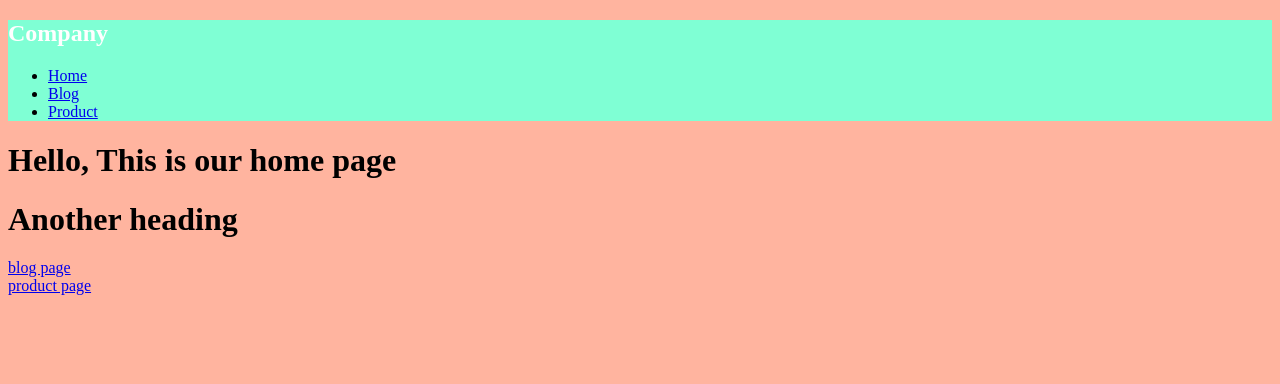
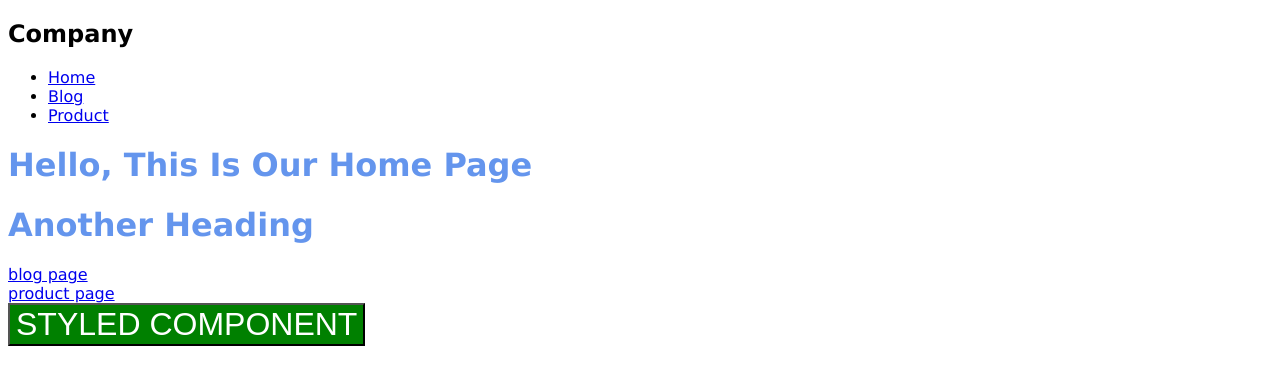
Before and after one commit to yuchehsieh/gatsby-turtorial, a Gatsby site: page / in a window 1280 px wide. Built offline with nearby package versions, Linux system fonts and the light colour scheme; Gatsby itself is replaced by a stand-in of ours.

Commit message:
using styled-component, simple Button example

```diff
--- a/gatsby-config.js
+++ b/gatsby-config.js
@@ -7,5 +7,11 @@
 module.exports = {
   plugins: [
     `gatsby-plugin-sass`,
+    {
+      resolve: `gatsby-plugin-styled-components`,
+      options: {
+        // Add any options here
+      },
+    },
   ]
 }
--- a/package.json
+++ b/package.json
@@ -14,11 +14,14 @@
     "test": "echo \"Write tests! -> https://gatsby.dev/unit-testing\" && exit 1"
   },
   "dependencies": {
+    "babel-plugin-styled-components": "^1.10.7",
     "gatsby": "^2.19.7",
     "gatsby-plugin-sass": "^2.1.27",
+    "gatsby-plugin-styled-components": "^3.1.18",
     "node-sass": "^4.13.1",
     "react": "^16.12.0",
-    "react-dom": "^16.12.0"
+    "react-dom": "^16.12.0",
+    "styled-components": "^5.0.0"
   },
   "devDependencies": {
     "prettier": "^1.19.1"
--- /dev/null
+++ b/src/components/button.js
@@ -0,0 +1,8 @@
+import styled from 'styled-components';
+
+export const Button = styled.button`
+    background: green;
+    color: white;
+    font-size: 2rem;
+    display: 'inline-block;
+ `;
--- a/src/components/layout.js
+++ b/src/components/layout.js
@@ -1,7 +1,7 @@
 import React from "react"
 import Navbar from "./navbar"
-// import './layout.css';
-import '../sass/layout.scss';
+import './layout.css';
+// import '../sass/layout.scss';
 
 const Layout = ({ children }) => {
   return (
--- a/src/components/navbar.js
+++ b/src/components/navbar.js
@@ -1,12 +1,11 @@
 import React, { Component } from "react"
 import { Link } from 'gatsby';
-import styles from './navbar.module.scss';
-
+// import styles from './navbar.module.scss';
 
 class Navbar extends Component {
   render() {
     return (
-      <nav className={styles.navbar}>
+      <nav>
         <h2>Company</h2>
         <ul>
           <li>
--- a/src/pages/index.js
+++ b/src/pages/index.js
@@ -1,6 +1,8 @@
 import React from "react"
 import { Link } from "gatsby"
 import Layout from "../components/layout"
+
+import { Button } from "../components/button"
 
 export default () => (
   <Layout>
@@ -18,5 +20,6 @@ export default () => (
       {/*<a href="/product/">product page</a>*/}
       <Link to="/product">product page</Link>
     </div>
+    <Button>STYLED COMPONENT</Button>
   </Layout>
 );
```
Also changed, not shown: 1 other file.
